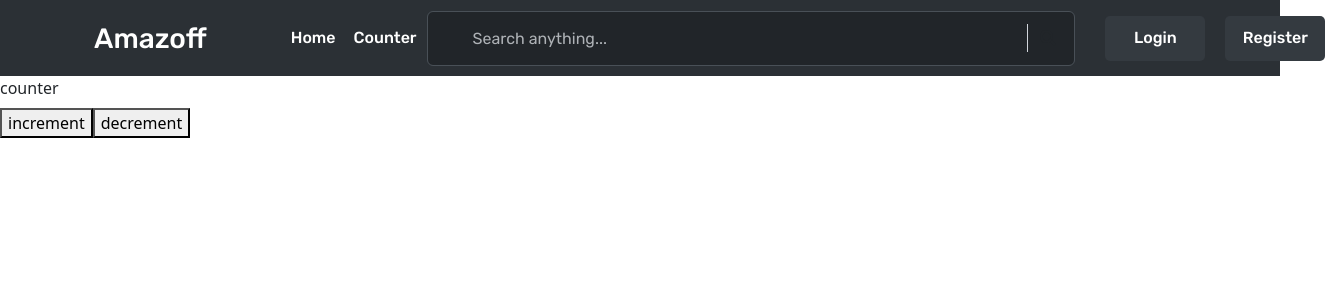
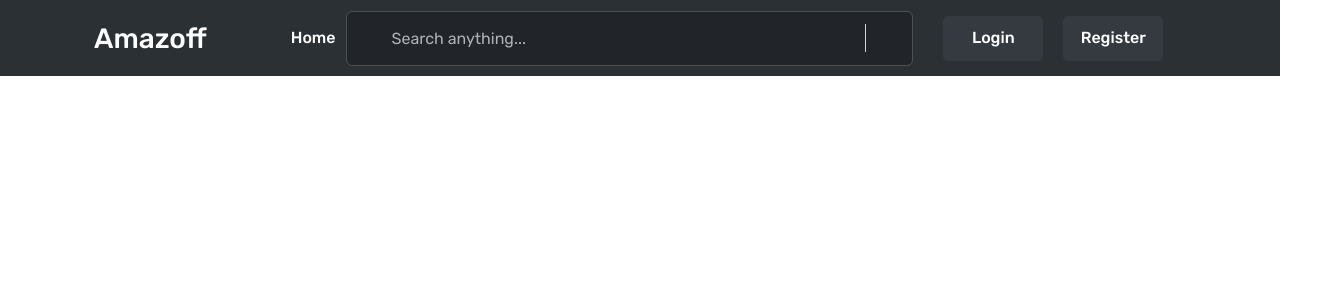
Before and after one commit to MinaMagdy651/Amazoff, a React (Create React App) app in the folder client/: page /counter in a window 1280 px wide. Shown: the top 300 px of the page, 1335 px wide, since content can reach past the window. Built offline with nearby package versions, Linux system fonts and the light colour scheme; some icons are missing; a web font is replaced by a local one.

Commit message:
Counter 7/12/2022 ~ 4/1/2023 Goodbye my friend

```diff
--- a/client/src/App.js
+++ b/client/src/App.js
@@ -1,7 +1,6 @@
 import { BrowserRouter as Router, Route, Routes } from "react-router-dom";
 import "./App.css";
 import Home from "./Components/home/home";
-import Counter from "./Components/counter/counter";
 import Navbar from "./Components/navbar/navbar";
 import Login from "./Components/login/login";
 import Register from "./Components/register/register";
@@ -28,7 +27,6 @@ function App() {
       <Routes>
         <Route path="/home" element={<Home />} />
         <Route exact path="/" element={<Home />} />
-        <Route path="/counter" element={<Counter />} />
         <Route path="/login" element={<Login />} />
         <Route path="/register" element={<Register />} />
         <Route path="/product/:id" element={<Product />} />
--- a/client/src/Components/counter/counter.jsx
+++ /dev/null
@@ -1,23 +0,0 @@
-import { useDispatch, useSelector } from "react-redux";
-import { incrementAction, decrementAction } from "../../Redux/shopSlicer";
-
-function Counter() {
-  const obj = useSelector((state) => state.obj.obj);
-  const dispatch = useDispatch();
-  const increment = () => {
-    dispatch(incrementAction(5));
-  };
-  const decrement = () => {
-    dispatch(decrementAction(5));
-  };
-
-  return (
-    <div>
-      <div>counter</div>
-      <h1>{obj.email}</h1>
-      <button onClick={increment}>increment</button>
-      <button onClick={decrement}>decrement</button>
-    </div>
-  );
-}
-export default Counter;
--- a/client/src/Components/navbar/navbar.jsx
+++ b/client/src/Components/navbar/navbar.jsx
@@ -59,15 +59,6 @@ function Navbar_() {
                     Home
                   </Link>
                 </li>
-                <li className="nav-item d-flex justify-content-center">
-                  <Link
-                    to="/counter"
-                    className="nav-link active name redirect"
-                    aria-current="page"
-                  >
-                    Counter
-                  </Link>
-                </li>
 
                 <SearchBar></SearchBar>
                 {!login_status && (
@@ -94,7 +85,10 @@ function Navbar_() {
                 )}
                 {login_status && (
                   <li className="nav-item d-flex flex-row name">
-                    Hello, <strong className="nameNav">{`${obj.name.split(" ")[0]}`}</strong>
+                    Hello,{" "}
+                    <strong className="nameNav">{`${
+                      obj.name.split(" ")[0]
+                    }`}</strong>
                   </li>
                 )}
                 {login_status && (
```
